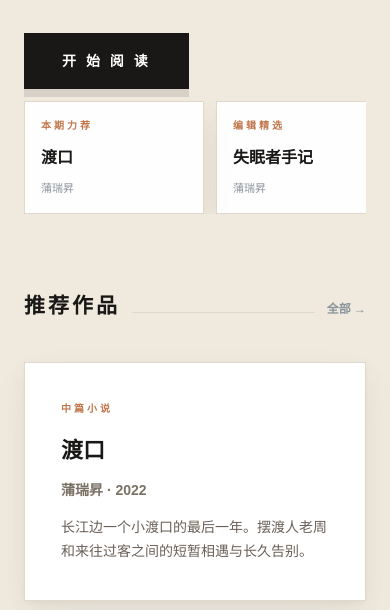
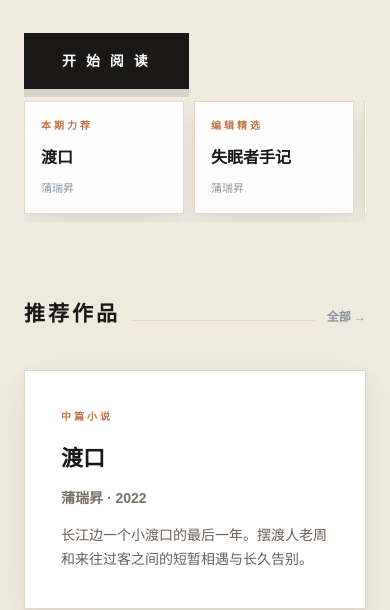
Before and after one commit to kker-5533/writer-site, an Astro site: page / in a window 390 px wide. Shown: the part 238-848 px from the top of the page. Built offline with nearby package versions, Linux system fonts and the light colour scheme; Astro itself is replaced by a stand-in of ours.

Commit message:
优化: 移动端7卡片横向滚动

```diff
--- a/src/pages/index.astro
+++ b/src/pages/index.astro
@@ -224,8 +224,8 @@ const recommendedAuthors = users.filter((u: any) => u.recommended && u.status ==
 
   @media (max-width: 768px) {
     .hero { grid-template-columns: 1fr; padding: 40px 24px; min-height: auto; gap: 32px; }
-    .hero-cards { height: auto; position: static; display: flex; gap: 12px; overflow-x: auto; }
-    .hc { position: static; transform: none !important; min-width: 180px; }
+    .hero-cards { height: auto; position: static; display: flex; gap: 10px; overflow-x: auto; padding-bottom: 8px; }
+    .hc { position: static !important; transform: none !important; min-width: 140px; flex-shrink: 0; }
     .hero-text h1 { font-size: 34px; }
     .card-grid2 { grid-template-columns: 1fr; }
     .author-grid { grid-template-columns: repeat(2,1fr); }
```
